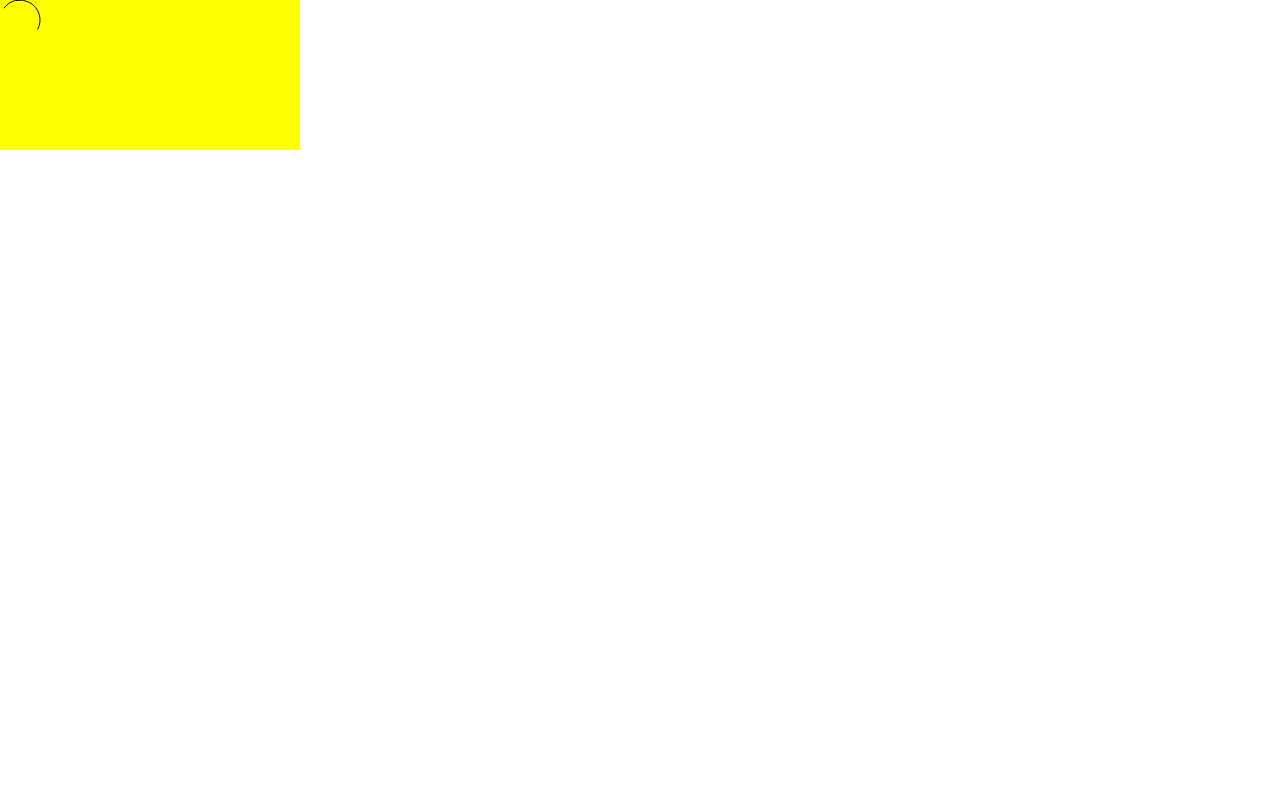
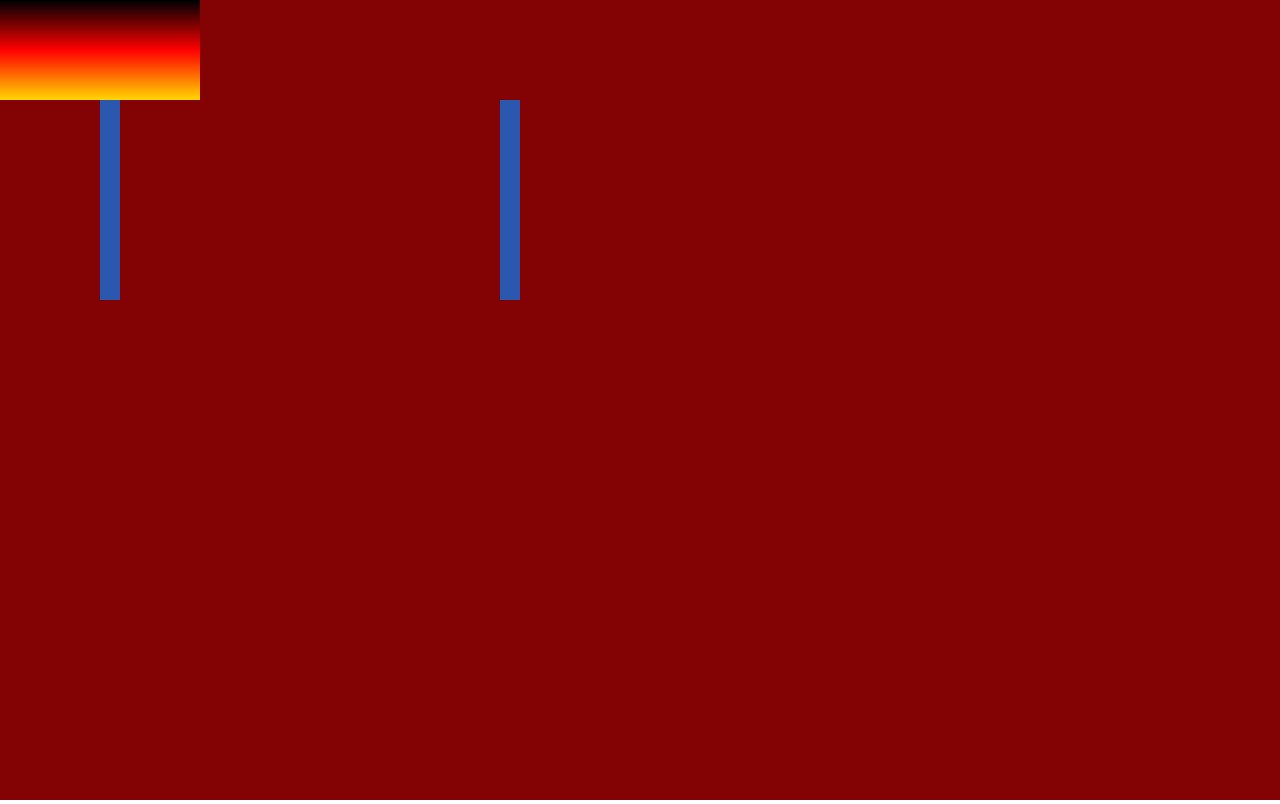
Before and after one commit to Majoo44/EIA2, a website: page Aufgabe08/index.html in a window 1280 px wide. Drawn offline with Linux system fonts and the light colour scheme.

Commit message:
Aufgabe08 Konzept

```diff
--- a/Aufgabe07/js/L07_Database_Data.ts
+++ b/Aufgabe07/js/L07_Database_Data.ts
@@ -73,6 +73,9 @@ namespace HaushaltshilfeDatabase {
             return group;
         }
 
+        let horizon : number=1;
+
+
         function mehrfachauswahl(_items: Item[], _category: string): HTMLElement | null {
             let group: HTMLDivElement = document.createElement("div");
             for (let item of _items) {
--- a/Aufgabe08/js/L08_Main.js
+++ b/Aufgabe08/js/L08_Main.js
@@ -8,9 +8,34 @@ Hiermit versichere ich, dass ich diesen Code selbst geschrieben habe...
 */
 let canvas = document.querySelector("canvas");
 let crc2 = canvas.getContext("2d");
-crc2.fillStyle = "#FFFF00";
+let bakterien = canvas.getContext("2d");
+crc2.canvas.width = window.innerWidth;
+crc2.canvas.height = window.innerHeight;
+crc2.fillStyle = "#830305";
 crc2.fillRect(0, 0, crc2.canvas.width, crc2.canvas.height);
 crc2.beginPath();
-crc2.arc(20, 20, 20, 0.5, 1.2 * Math.PI, true);
+crc2.arc(20, 20, 20, 0, 2 * Math.PI, true);
+crc2.strokeStyle = "#2958AE";
 crc2.stroke();
+bakterien.fillStyle = "#2958AE";
+bakterien.fillRect(100, 100, 20, 200);
+bakterien.fillRect(500, 100, 20, 200);
+bakterien.beginPath();
+bakterien.ellipse(50, 50, 20, 30, 0, 0, 1, true);
+bakterien.stroke();
+bakterien.strokeStyle = "#2EFF7B";
+bakterien.beginPath();
+bakterien.moveTo(100.1, 10);
+bakterien.lineTo(2.1, 10);
+bakterien.moveTo(4.5, 1);
+bakterien.lineTo(4.5, 10);
+bakterien.moveTo(7.5, 1);
+bakterien.lineTo(10.5, 10);
+bakterien.stroke();
+let gradient = crc2.createLinearGradient(0, 0, 0, 100);
+gradient.addColorStop(0, "black");
+gradient.addColorStop(.5, "red");
+gradient.addColorStop(1, "gold");
+crc2.fillStyle = gradient;
+crc2.fillRect(0, 0, 200, 100);
 //# sourceMappingURL=L08_Main.js.map
```
Also changed, not shown: Aufgabe08/js/L08_Main.ts (+36 -2 lines), steckbrief/steckbrief.htm (+1 -1 lines), 5 other files.
